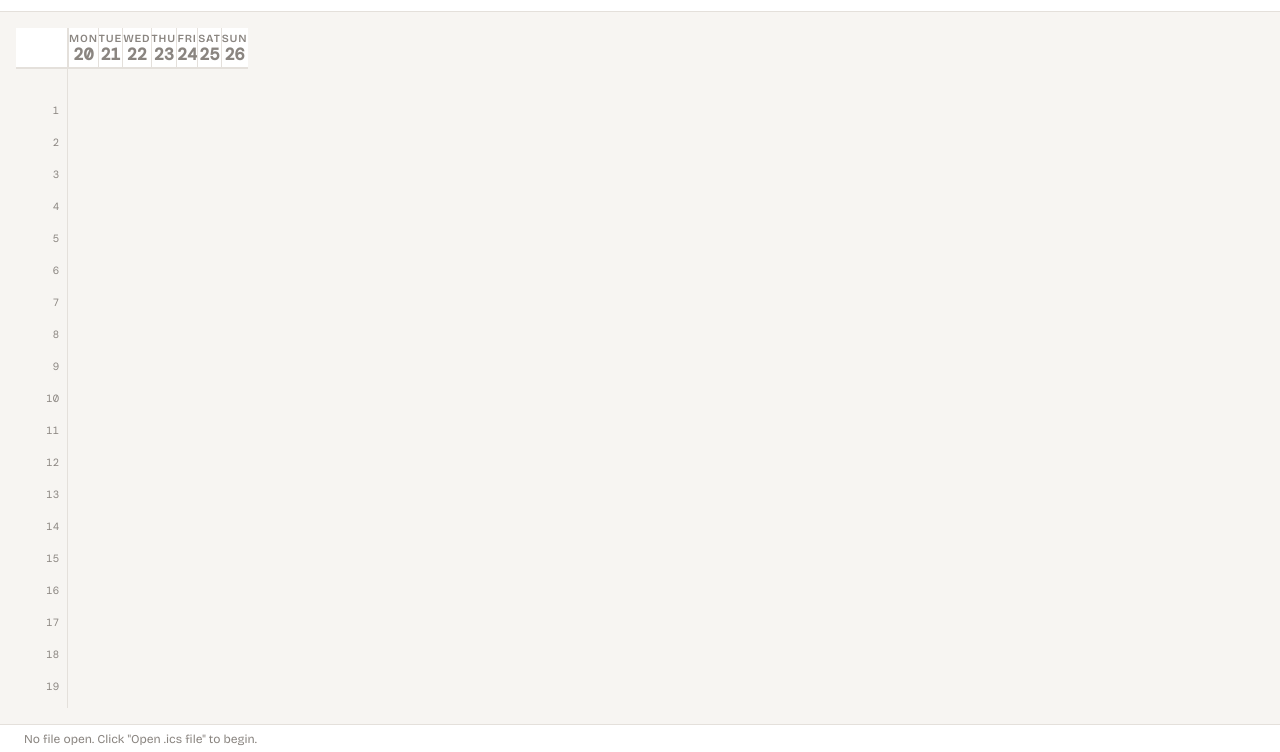
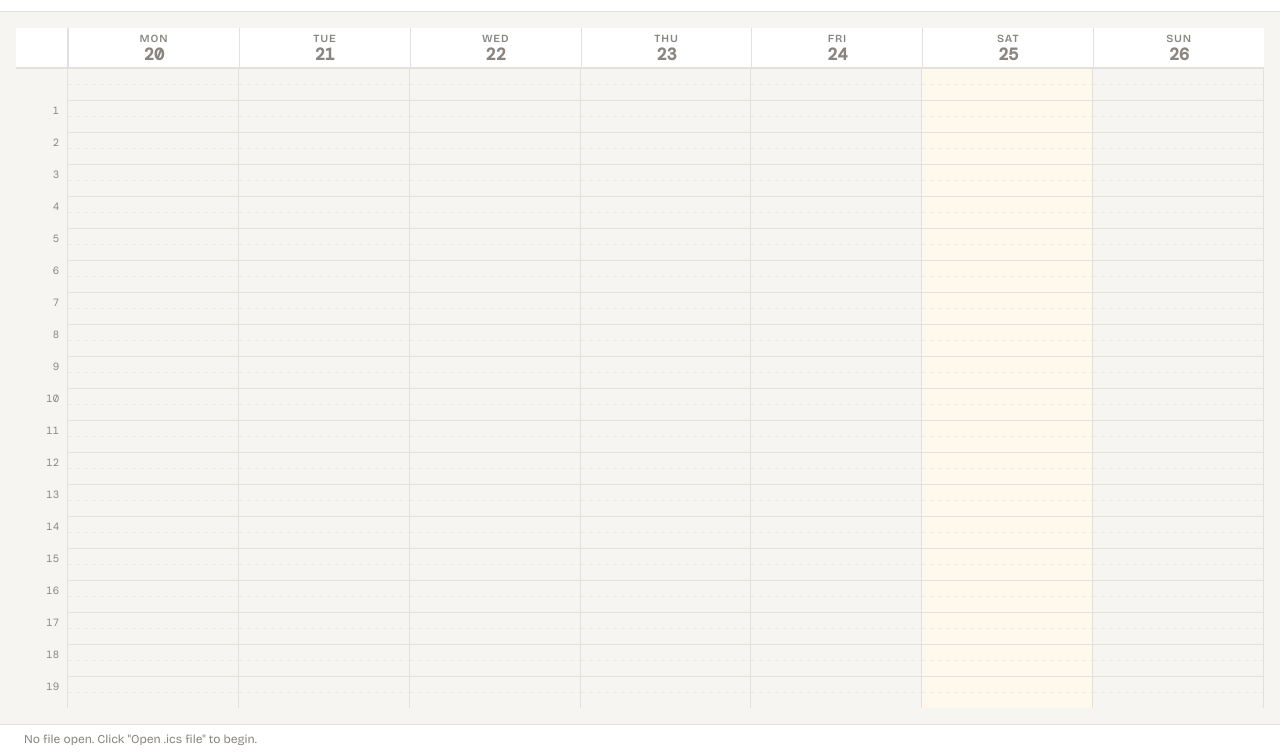
Before and after one commit to stetai/stedule, a plain HTML site: page index.html in a window 1280 px wide. Shown: the part 48-800 px from the top of the page. Drawn offline with nearby package versions, Linux system fonts and the light colour scheme.

Commit message:
fix: week days expand to fill width now

```diff
--- a/js/app.js
+++ b/js/app.js
@@ -305,6 +305,9 @@ function renderMonthView() {
 const HOUR_H = 32; // pixels per hour. Must match --hour-h in style.css
 
 function renderWeekView() {
+  elGrid.classList.remove('view-day');
+  elGrid.classList.add('view-week');
+
   const monday = startOfWeek(currentDate);
 
   // -- Outer wrapper ---
@@ -341,7 +344,7 @@ function renderWeekView() {
   }
   view.appendChild(headerRow);
 
-  // -- body ---
+  // -- scrollable body ---
 
   const scroll = document.createElement('div');
   scroll.className = 'week-scroll';
@@ -385,6 +388,7 @@ function renderWeekView() {
       row.appendChild(half);
       col.appendChild(row);
     }
+    daysWrap.appendChild(col)
   }
 
   body.appendChild(daysWrap);
--- a/style.css
+++ b/style.css
@@ -523,7 +523,14 @@ input[type="color"] {
 /* -- Week view ------------------------------------------------------- */
 /* #################################################################### */
 
-.calendar-grid.view-week,
+.calendar-grid.view-week{
+  /* Override the grid layout declared on .calendar-grid */
+  display: flex;
+  flex-direction: column;
+  grid-template-columns: unset;
+  grid-auto-rows: unset;
+}
+
 .calendar-grid.view-day {
   /* Override the grid layout declared on .calendar-grid */
   display: flex;
```
